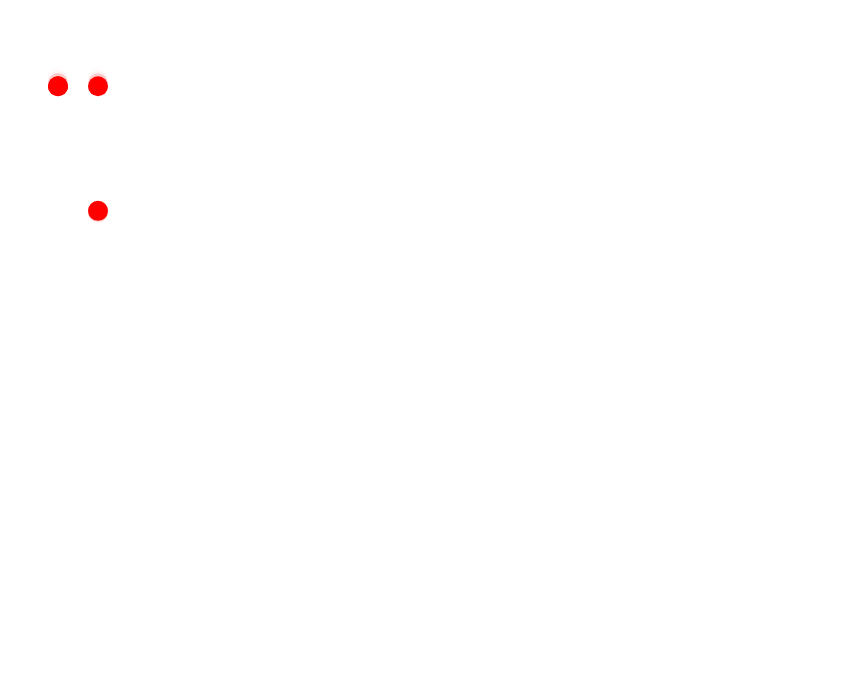
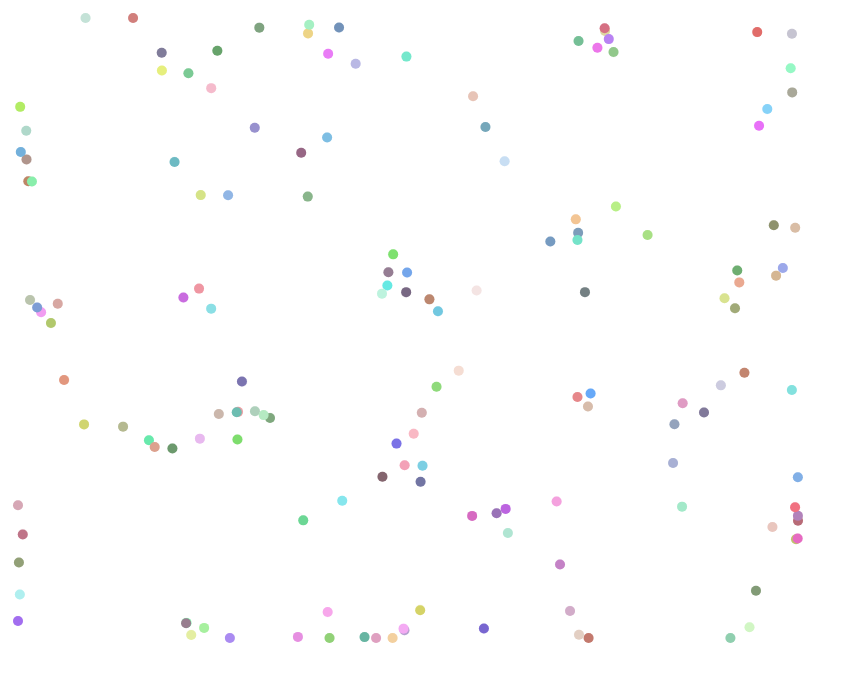
Before and after one commit to dragly/PhysicsJS, a plain HTML site: page index.html in a window 1280 px wide. Shown: the whole page, without its empty margins (0-853 px from the left). Drawn offline with Linux system fonts and the light colour scheme.

Commit message:
Simulating with a interesting x^2 - x + c potential :)

```diff
--- a/game.js
+++ b/game.js
@@ -1,5 +1,5 @@
 var frame = 0;
-var grav = 500;
+var grav = 80;
 var marker;
 var k = 100;
 
@@ -10,54 +10,45 @@ var objects = new Array();
 var constraints = new Array();
 
 var h = 0.01;
+var dt = 0.001;
+var springDamp = 0.00001;
 
-function Constraint() {
-    this.target1 = 0;
-    this.target2 = 0;
-    this.target1Sticky = false;
-    this.distance = 10;
-    this.diffx = 0;
-    this.diffy = 0;
-    this.jacboitmp = new Array();
-    this.jacboitmp2 = new Array();
-    this.calculateVector = function() {
-        this.diffx = this.target1.x - this.target2.x;
-        this.diffy = this.target1.y - this.target2.y;
-    }
-    this.func = function(x1,y1,x2,y2) {
-             var xdiff = x1 - x2;
-             var ydiff = y1 - y2;
-             return Math.sqrt(xdiff*xdiff + ydiff*ydiff) - distance;
-         }
+// potential
+// TODO Use squared distances / loose the sqrt
+// TODO Add energy by clicking on nothing
 
-    this.jacobi = function(x1,y1,x2,y2,funct) {
-             jacboitmp[0] = (funct(x1+h,y1,x2,y2) - funct(x1,y1,x2,y2))/h;
-             jacboitmp[1] = (funct(x1,y1+h,x2,y2) - funct(x1,y1,x2,y2))/h;
-             jacboitmp[2] = (funct(x1,y1,x2+h,y2) - funct(x1,y1,x2,y2))/h;
-             jacboitmp[3] = (funct(x1,y1,x2,y2+h) - funct(x1,y1,x2,y2))/h;
-             return jacboitmp;
-         }
-    this.jacobidbl = function(x1,y1,x2,y2,funct) {
-             jacboitmp2[0] = (jacobi(x1+h,y1,x2,y2,funct) - jacobi(x1,y1,x2,y2,funct))/h;
-             jacboitmp2[1] = (jacobi(x1,y1+h,x2,y2,funct) - jacobi(x1,y1,x2,y2,funct))/h;
-             jacboitmp2[2] = (jacobi(x1,y1,x2+h,y2,funct) - jacobi(x1,y1,x2,y2,funct))/h;
-             jacboitmp2[3] = (jacobi(x1,y1,x2,y2+h,funct) - jacobi(x1,y1,x2,y2,funct))/h;
-             return jacboitmp2;
-         }
-}
+var potscale = 7;
+
+var falloff = 1000;
+var eqmin = 30;
+var eqmax = 80;
+
+// y = e^(-ax) ( bx^2 - cx + d)
+
+// a
+var invfactor = 0.000001*falloff*falloff*falloff*falloff;
+// d
+var corestrength = 1500;
+// c
+var distfactor = corestrength * (eqmax*eqmax - eqmin * eqmin) / (eqmin*eqmax*eqmax - eqmax * eqmin * eqmin);
+// b
+var distsqfactor = (distfactor * eqmin - corestrength) / (eqmin*eqmin);
+
+console.log("(" + invfactor + "/x^4)(" + distsqfactor + "x^2 - " + distfactor + "x + " + corestrength + " )");
 
 function Ball() {
     this.x = 0;
     this.y = 0;
     this.velx = 0;
     this.vely = 0;
+    this.fillStyle = "rgba(255,0,0,1)";
     this.constraints = new Array();
     this.isDragged = false;
     this.draw = function(ctx) {
-             ctx.fillStyle="#FF0000";
+             ctx.fillStyle=this.fillStyle;
              //    ctx.fillRect(0,y,50,50);
              ctx.beginPath();
-             ctx.arc(this.x, this.y, 10, 0, Math.PI*2, true);
+             ctx.arc(this.x, this.y, 5, 0, Math.PI*2, true);
              ctx.closePath();
              ctx.fill();
          }
@@ -66,11 +57,44 @@ function Ball() {
             var accx = 0;
             var accy = 0;
             accy += grav;
-            accx = accx - this.velx * 0.1;
-            accy = accy - this.vely * 0.1;
-            if(this.y > 400) {
-                accy = accy - 100*this.y;
+            // damping
+            accx = accx - this.velx * 0.2;
+            accy = accy - this.vely * 0.2;
+            if(this.y > ctx.canvas.height - 10) {
+                this.vely = -this.vely;
+                this.y = ctx.canvas.height - 10;
             }
+            if(this.x > ctx.canvas.width - 10) {
+                this.velx = -this.velx;
+                this.x = ctx.canvas.width - 10;
+            }
+            if(this.x < 10) {
+                this.velx = -this.velx;
+                this.x = 10;
+            }
+            if(this.y < 10) {
+                this.vely = -this.vely;
+                this.y = 10;
+            }
+            for(i in objects) {
+                var object = objects[i];
+                if(object != this) {
+                    var diffx = this.x - object.x;
+                    var diffy = this.y - object.y;
+                    var distsquared = diffx * diffx + diffy*diffy
+                    if(distsquared < 40000) {
+                        var distance = Math.sqrt(distsquared);
+                        var force = potscale * invfactor / (distsquared*distsquared) *(distsqfactor*distsquared - distfactor* distance + corestrength);
+                        if(force > 500) {
+                            force = 500;
+                        }
+
+                        accx += force * diffx / distance;
+                        accy += force * diffy / distance;
+                    }
+                }
+            }
+
             this.velx = this.velx + accx * dt;
             this.vely = this.vely + accy * dt;
             this.x = this.x + this.velx * dt;
@@ -81,7 +105,7 @@ function Ball() {
         var diffx = x - this.x;
         var diffy = y - this.y;
         var distance = Math.sqrt(diffx*diffx + diffy*diffy);
-        if(distance < 30)
+        if(distance < 10)
             return true;
         else
             return false;
@@ -97,38 +121,22 @@ window.onload = function(){
             canvas.addEventListener("mouseup",canvasMouseUp);
 
             // Add items to scene
-            marker = new Ball();
-            marker.x = 50;
-            marker.y = 100;
-            objects.push(marker);
+//            objects.push(marker);
             // initialize stage
-            var ball = new Ball();
-            ball.x = 90;
-            ball.y = 100;
-            ball.vely = 0;
-            ball.velx = 0;
-            objects.push(ball);
-            var ball2 = new Ball();
-            ball2.x = 90;
-            ball2.y = 180;
-            ball2.vely = 0;
-            ball2.velx = 0;
-            objects.push(ball2);
+            for(var i = 0; i < 150; i++) {
+                var ball = new Ball();
+                ball.x = Math.floor(Math.random()*ctx.canvas.width);
+                ball.y = Math.floor(Math.random()*ctx.canvas.height);
+                ball.fillStyle = "rgba(" + Math.floor(100 + Math.random()*150) + "," + Math.floor(100 + Math.random()*150) + "," + Math.floor(100 + Math.random()*150) + ",1)";
+                objects.push(ball);
+            }
+//            var ball2 = new Ball();
+//            ball2.x = 90;
+//            ball2.y = 180;
+//            ball2.vely = 0;
+//            ball2.velx = 0;
+//            objects.push(ball2);
 
-            var constraint = new Constraint();
-            constraint.target1 = marker;
-            constraint.target2 = ball;
-            constraint.distance = 40;
-            constraint.calculateVector();
-//            constraint.target1Sticky = true;
-            constraints.push(constraint);
-
-            var constraint2 = new Constraint();
-            constraint2.target1 = ball;
-            constraint2.target2 = ball2;
-            constraint2.distance = 80;
-            constraint2.calculateVector();
-            constraints.push(constraint2);
             // start animations
             animate();
         };
@@ -137,7 +145,6 @@ function animate(){
     canvas = document.getElementById("myCanvas");
     ctx = canvas.getContext("2d");
 
-    var dt = 0.01;
     var object;
     var i;
     // update
@@ -157,7 +164,6 @@ function animate(){
         object = objects[i];
         object.draw(ctx);
     }
-    marker.draw(ctx);
 
     // request new frame
     requestAnimFrame(function(){
@@ -203,12 +209,14 @@ function canvasMouseDown(e) {
     getCursorPosition(e);
     var x = mousePos[0];
     var y = mousePos[1];
+    var hasDrag = false;
     for(var i in objects) {
         var object = objects[i];
         console.log(object.x);
-        if(object.isClicked(x,y)) {
+        if(object.isClicked(x,y) && !hasDrag) {
             isDragging = object;
             object.isDragged = true;
+            hasDrag= true;
         }
     }
 }
--- a/index.html
+++ b/index.html
@@ -5,6 +5,6 @@
     </script>
     </head>
     <body>
-        <canvas width=640 height=480 id="myCanvas"></canvas>
+        <canvas width=800 height=640 id="myCanvas"></canvas>
     </body>
 </html>
```
